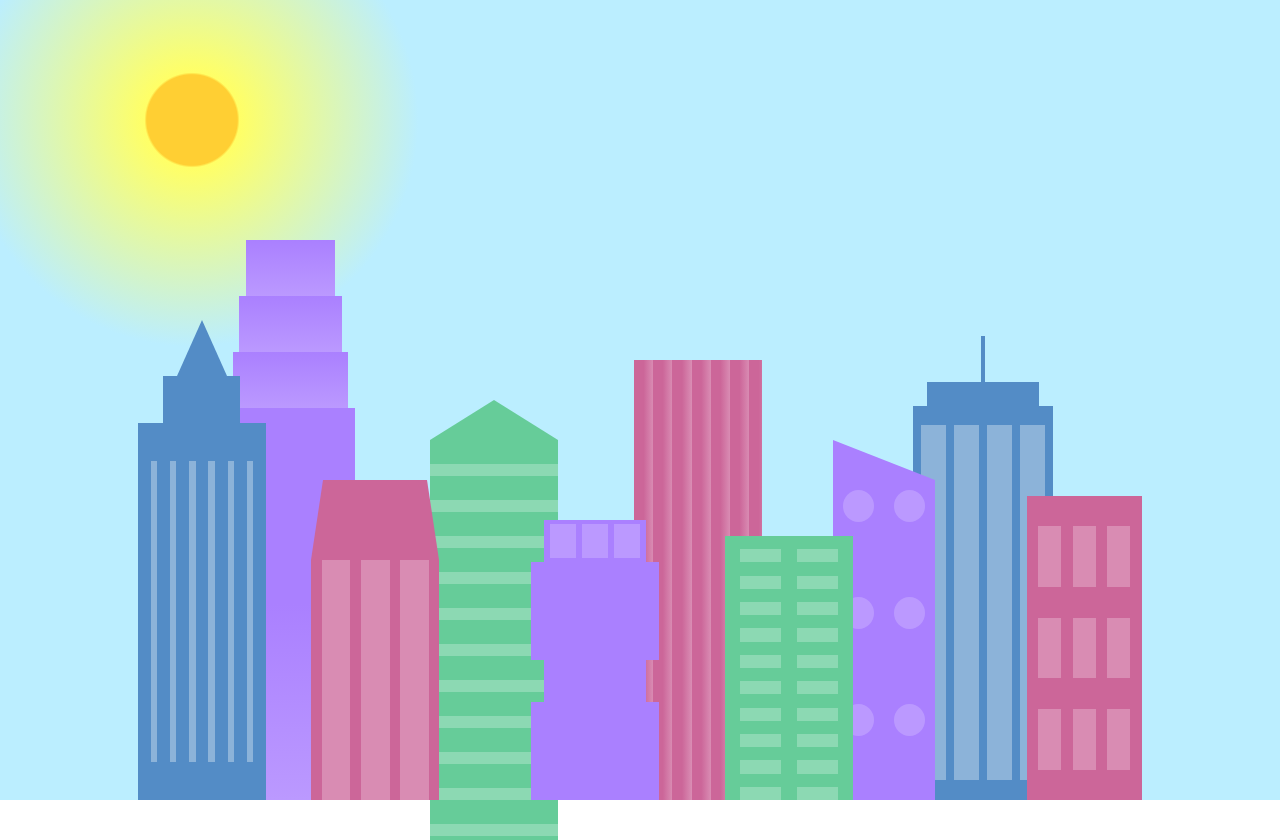
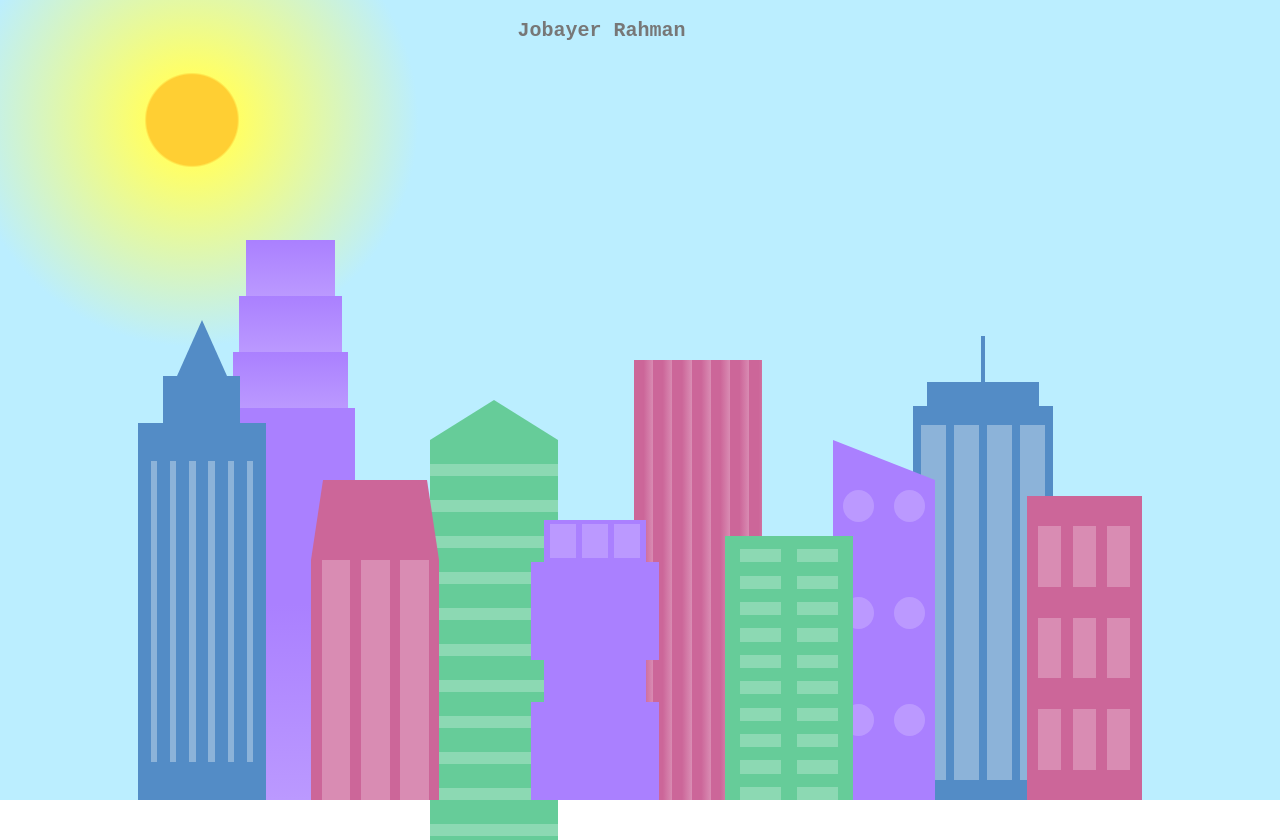
Before and after one commit to JubayerRahman/City_Skylink_Jubayer_Rahman, a plain HTML site: page index.html in a window 1280 px wide. Drawn offline with Linux system fonts and the light colour scheme.

Commit message:
Update styles.css

```diff
--- a/styles.css
+++ b/styles.css
@@ -323,6 +323,9 @@ body {
   color:#777;
 }
 .footerLink{
+  position: relative;
+  font-family: monospace;
+  font-size: x-large;
   text-align:center;
   text-decoration:none;
   color:#777;
```
